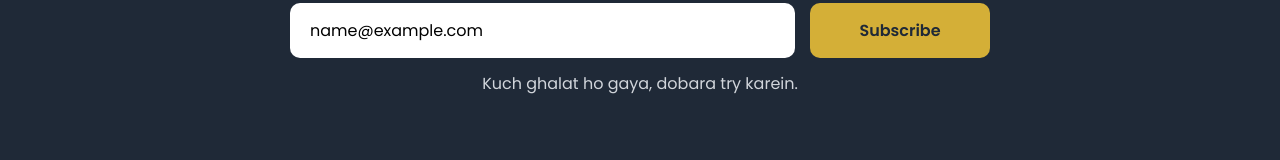
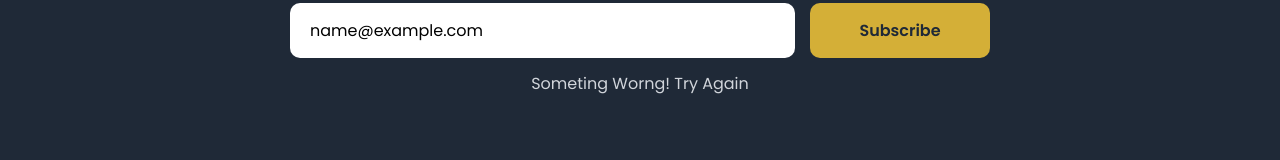
Before and after one commit to ajlal-essentri/Crockry-Elite, a React (Vite) app: page / in a window 1280 px wide. Both pictures are taken after typing "name@example.com" into the empty fields and a click on the button "Subscribe". Shown: the part 2437-2597 px from the top of the page. Built offline with nearby package versions, Linux system fonts and the light colour scheme; no server answers; the database is empty.

Commit message:
Change Subscribe Prompt

```diff
--- a/src/components/home/Newsletter/Newsletter.jsx
+++ b/src/components/home/Newsletter/Newsletter.jsx
@@ -38,7 +38,7 @@ function Newsletter() {
         </p>
 
         {status === "done" ? (
-          <p className="newsletter-success">Shukriya! Aap subscribe ho gaye.</p>
+          <p className="newsletter-success">Thank you for subscribing! You'll be the first to receive our latest updates, exclusive offers, and new arrivals.</p>
         ) : (
           <form className="newsletter-form" onSubmit={handleSubmit}>
             <input
@@ -56,7 +56,7 @@ function Newsletter() {
         )}
 
         {status === "error" && (
-          <p className="newsletter-error">Kuch ghalat ho gaya, dobara try karein.</p>
+          <p className="newsletter-error">Someting Worng! Try Again</p>
         )}
 
       </div>
```
